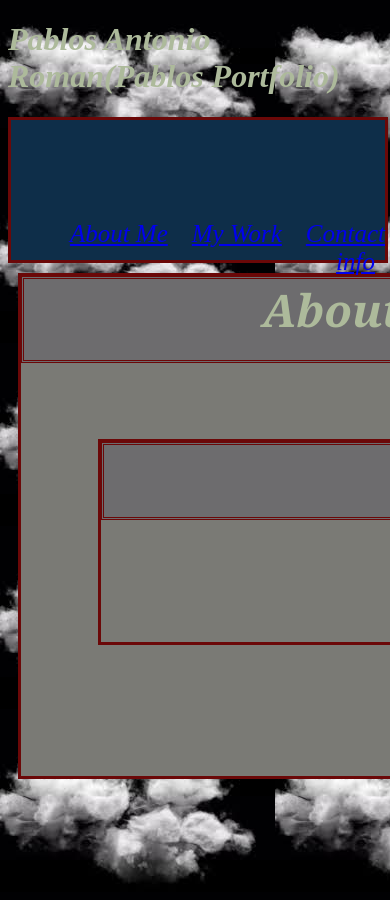
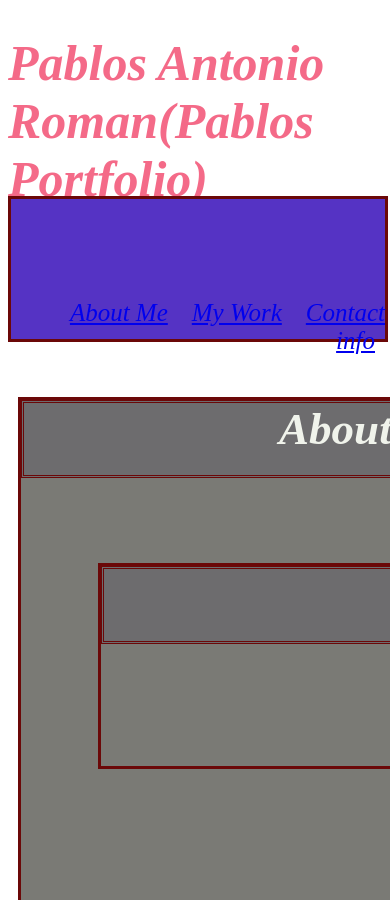
Before and after one commit to technerdpablo/pablos_professional_portfolio, a plain HTML site: page index.html in a window 390 px wide. Shown: the top 900 px of the page. Drawn offline with Linux system fonts and the light colour scheme.

Commit message:
mediaquery

```diff
--- a/assets/style.css
+++ b/assets/style.css
@@ -1,9 +1,23 @@
-body{
-    background-image:url("./images/cloud.jpg");
+body {
+    object-fit: fill;
+    background-color: black;
+
+
 
 }
 
-header{
+#tippy {
+    color:rgb(244, 106, 136);
+    font-size: 50px;
+}
+#hat {
+    position: relative;
+    bottom: 45px;
+}
+
+
+
+header {
     text-align: right;
     background-color: rgb(14, 46, 73);
     width: 100%;
@@ -14,9 +28,11 @@ header{
     border-color:rgb(107, 8, 8);
 }
 
-h1{
+h1 {
     font-style: italic;
-    color:rgb(173, 186, 155)
+    color:rgb(240, 243, 235);
+
+
 }
 
 a {
@@ -39,9 +55,9 @@ section {
 
 }
 
-#s1{
+#s1 {
     font-size: 30px;
-    font-family:Georgia, 'Times New Roman', Times, serif;
+   ;
 }
 
 
@@ -65,7 +81,7 @@ section {
 .section3{
     width:600px;
     border: solid;
-    border-width:;
+    border-width:px;
     border-color: rgb(107, 8, 8);
     background-color: rgb(121, 122, 117);
 
@@ -85,7 +101,6 @@ section {
     width:400px;
     border-width: 5px;
     border-radius: 70px;
-
 }
 
 
@@ -94,7 +109,8 @@ section {
     left:1150px;
     bottom: 1200px;
     font-size: 30px;
-    background-image: url();
+
+
 }
 
 .head1, .head2, .head3 {
@@ -107,3 +123,25 @@ section {
 
 
 }
+
+img {
+    object-fit:fill;
+    border:solid;
+    border-width: 5px;
+    border-radius: 50px;
+
+
+}
+
+@media screen and (max-width:1200px) {
+    header {
+      background: #5533c4;
+    }
+  }
+
+
+  @media screen and (max-width: 1000px) {
+    body {
+      background-color: white;
+    }
+  }
--- a/index.html
+++ b/index.html
@@ -7,10 +7,10 @@
     <link rel="stylesheet" type="text/css" href="./assets/style.css">
     <title>pablosportfolio</title>
 </head>
-<body>
+<body background="">
 
-    <h1><strong>Pablos Antonio Roman<em>(Pablos Portfolio)</em></strong></h1>
-    <header>
+    <h1 id="tippy"><strong>Pablos Antonio Roman<em>(Pablos Portfolio)</em></strong></h1>
+    <header id="hat">
         <aside class="header info">
             <a href="whatever for now">About Me</a>
             <a href="whatever for now">My Work</a>
@@ -50,8 +50,9 @@
 
     <section class="section4" id="s4">
         <div>
+           <h1><strong>Pablo</strong></h1>
+           <img src="./assets/images/lion.jpg" alt="lion">
 
-              <h1><strong>Pablo</strong></h1>
 
 
         </div>
```
Also changed, not shown: assets/images/astro.jpg (deleted), assets/images/cloud.jpg (deleted), assets/images/greylion.jpg (added), assets/images/images.jpg (added), assets/images/lion.jpg (added), assets/images/the.jpg (deleted), 1 other file.
